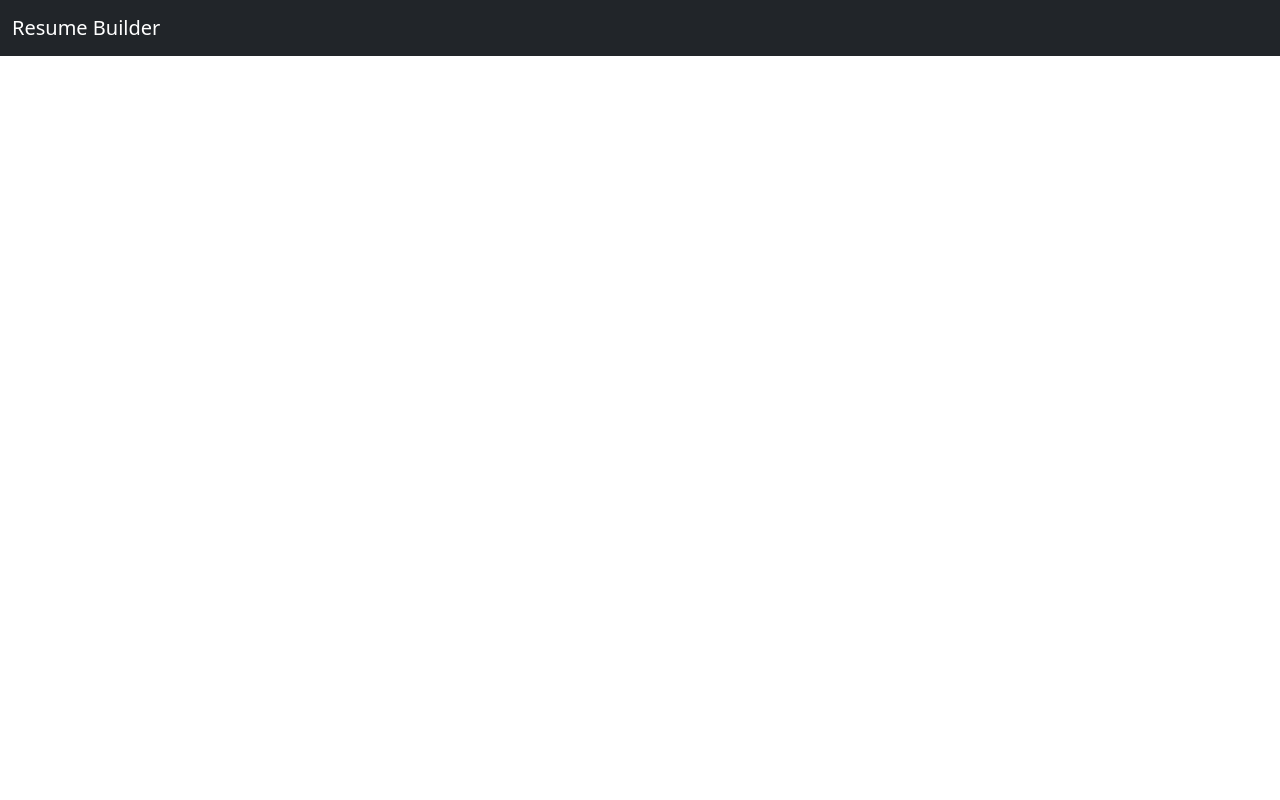
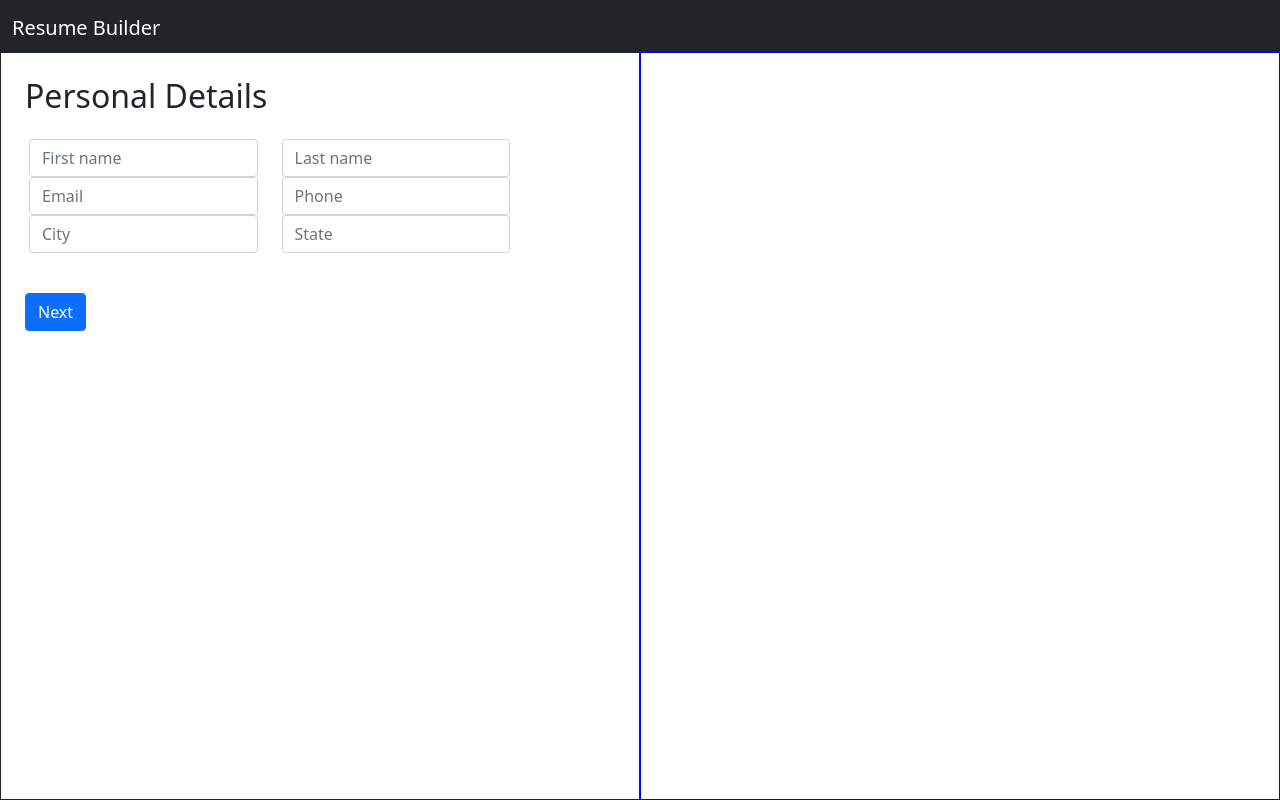
Before and after one commit to Amit-1998/DEV_PP_11, a React (Create React App) app in the folder Module3/resume-builder/: page /personal in a window 1280 px wide. Built offline with nearby package versions, Linux system fonts and the light colour scheme; no server answers.

Commit message:
detailsReducer

```diff
--- /dev/null
+++ b/Module3/resume-builder/src/components/css/navbar.css
@@ -0,0 +1,3 @@
+nav{
+    height: 52px;
+}
--- /dev/null
+++ b/Module3/resume-builder/src/components/css/personal.css
@@ -0,0 +1,13 @@
+.personal-container{
+    height: calc(100vh - 52px);
+    display: flex;
+    /* border: 1px solid red; */
+}
+
+.personal-form{
+    border: 1px solid;
+    width: 50%;
+    /* nhi de sakte kuki hame preview ko alag rakhna hai */
+    /* flex-grow: 1; */
+
+}
--- /dev/null
+++ b/Module3/resume-builder/src/components/css/preview.css
@@ -0,0 +1,5 @@
+.preview-container{
+    /* flex-grow: 1; */
+    width: 50%;
+    border: 1px solid blue;
+}
--- a/Module3/resume-builder/src/components/navbar.jsx
+++ b/Module3/resume-builder/src/components/navbar.jsx
@@ -1,4 +1,5 @@
 import { Link } from "react-router-dom";
+import "./css/navbar.css";
 
 let Navbar = () => {
     return (
--- a/Module3/resume-builder/src/components/personalData.jsx
+++ b/Module3/resume-builder/src/components/personalData.jsx
@@ -1,7 +1,44 @@
+import "./css/personal.css";
+import Preview from "./preview";
+
 let PersonalData = ()=>{
     return (
         <>
+                <div className="personal-container">
+                     <div className="personal-form">
+                            <h2 className="m-4">Personal Details</h2>
+                            <div class="row m-3">
+                                    <div class="col-5">
+                                        <input type="text" class="form-control" placeholder="First name" />
+                                    </div>
 
+                                    <div class="col-5">
+                                        <input type="text" class="form-control" placeholder="Last name" />
+                                    </div>
+
+                                    <div class="col-5">
+                                        <input type="email" class="form-control" placeholder="Email" />
+                                    </div>
+
+                                    <div class="col-5">
+                                        <input type="number" class="form-control" placeholder="Phone" />
+                                    </div>
+
+                                    <div class="col-5">
+                                        <input type="text" class="form-control" placeholder="City" />
+                                    </div>
+
+                                    <div class="col-5">
+                                        <input type="text" class="form-control" placeholder="State" />
+                                    </div>
+
+                            </div>
+
+                             <button className="btn btn-primary m-4">Next</button>
+                     </div>
+
+                     <Preview />
+            </div>
         </>
     );
 }
--- /dev/null
+++ b/Module3/resume-builder/src/components/preview.jsx
@@ -0,0 +1,14 @@
+import "./css/preview.css";
+
+let Preview = ()=>{
+    return (
+        <>
+            <div className="preview-container">
+
+            </div>
+
+        </>
+    );
+}
+
+export default Preview;
--- /dev/null
+++ b/Module3/resume-builder/src/redux/actions/detailsActions.js
@@ -0,0 +1,6 @@
+export const detailCreator = (details)=>{
+    return{
+        type: "SET_DETAILS",
+        payload: details, // details mein particular key-values hongi jo hame change karni hogi
+    }
+}
--- /dev/null
+++ b/Module3/resume-builder/src/redux/reducers/detailsReducer.js
@@ -0,0 +1,24 @@
+let initialState = {
+    fname: "",
+    lname: "",
+    email: "",
+    phone: "",
+    city: "",
+    state: "",
+    degree: "",
+    college: "",
+    cgpa: "",
+    year: ""
+}
+
+let detailsReducer = (state=initialState, action)=>{
+    switch (action.type){
+        case "SET_DETAILS":
+           return { ...state, ...action.payload };
+
+        default:
+            return state;
+    }
+}
+
+export default detailsReducer;
--- a/Module3/resume-builder/src/redux/rootReducer.js
+++ b/Module3/resume-builder/src/redux/rootReducer.js
@@ -1,10 +1,13 @@
 import userReducer from "./reducers/userReducer";
 import templateReducer from "./reducers/templateReducer";
 import { combineReducers } from "redux";
+import detailsReducer from "./reducers/detailsReducer";
+
 
 let rootReducer = combineReducers({
       template: templateReducer,
-      user: userReducer
+      user: userReducer,
+      details: detailsReducer
 });
-
+// rootReducers mein leftKeys shows all the states i.e template, user, details
 export default rootReducer;
```
